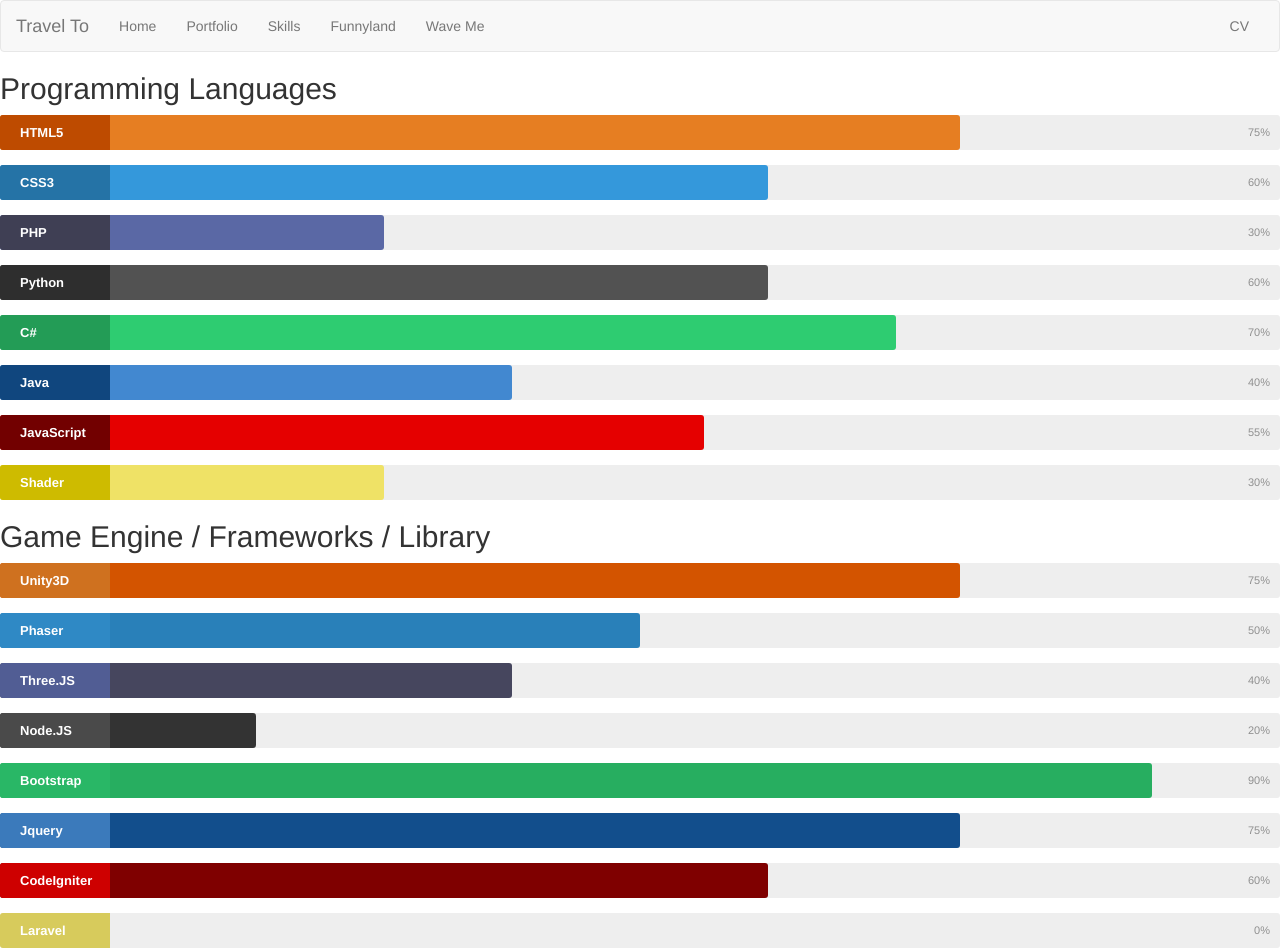
After one commit to l0venothing/threepagealone, a CodeIgniter app: page /database/Skills in a window 1280 px wide. The commit adds this page. Run offline with CodeIgniter, Linux system fonts and the light colour scheme; some libraries are stand-ins or nearby versions.

Commit message:
skills view/controller/css

```diff
--- /dev/null
+++ b/application/controllers/Skills.php
@@ -0,0 +1,14 @@
+<?php
+defined('BASEPATH') OR exit('No direct script access allowed');
+
+class Skills extends MY_Controller {
+    public function __construct()
+    {
+		 parent::__construct();
+
+	}
+	public function index()
+	{
+		$this->render('Skills_vw');
+	}
+}
--- /dev/null
+++ b/application/views/Skills_vw.php
@@ -0,0 +1,100 @@
+<h2>Programming Languages </h2>
+
+<div class="skillbar clearfix " data-percent="75%">
+	<div class="skillbar-title" style="background: #d35400;"><span>HTML5</span></div>
+	<div class="skillbar-bar" style="background: #e67e22;"></div>
+	<div class="skill-bar-percent">75%</div>
+</div>
+
+<div class="skillbar clearfix " data-percent="60%">
+	<div class="skillbar-title" style="background: #2980b9;"><span>CSS3</span></div>
+	<div class="skillbar-bar" style="background: #3498db;"></div>
+	<div class="skill-bar-percent">60%</div>
+</div>
+
+<div class="skillbar clearfix " data-percent="30%">
+	<div class="skillbar-title" style="background: #46465e;"><span>PHP</span></div>
+	<div class="skillbar-bar" style="background: #5a68a5;"></div>
+	<div class="skill-bar-percent">30%</div>
+</div>
+
+<div class="skillbar clearfix " data-percent="60%">
+	<div class="skillbar-title" style="background: #333333;"><span>Python</span></div>
+	<div class="skillbar-bar" style="background: #525252;"></div>
+	<div class="skill-bar-percent">60%</div>
+</div>
+
+<div class="skillbar clearfix " data-percent="70%">
+	<div class="skillbar-title" style="background: #27ae60;"><span>C#</span></div>
+	<div class="skillbar-bar" style="background: #2ecc71;"></div>
+	<div class="skill-bar-percent">70%</div>
+</div> <!-- End Skill Bar -->
+
+<div class="skillbar clearfix " data-percent="40%">
+	<div class="skillbar-title" style="background: #124e8c;"><span>Java</span></div>
+	<div class="skillbar-bar" style="background: #4288d0;"></div>
+	<div class="skill-bar-percent">40%</div>
+</div>
+
+<div class="skillbar clearfix " data-percent="55%">
+	<div class="skillbar-title" style="background: #7F0000;"><span>JavaScript</span></div>
+	<div class="skillbar-bar" style="background: #E50000;"></div>
+	<div class="skill-bar-percent">55%</div>
+
+</div>
+
+<div class="skillbar clearfix " data-percent="30%">
+	<div class="skillbar-title" style="background: #E5D000;"><span>Shader</span></div>
+	<div class="skillbar-bar" style="background: #EFE266;"></div>
+	<div class="skill-bar-percent">30%</div>
+</div> <!-- End Skill Bar -->
+
+<h2>Game Engine / Frameworks / Library</h2>
+
+<div class="skillbar clearfix " data-percent="75%">
+	<div class="skillbar-title" style="background: #e67e22;"><span>Unity3D</span></div>
+	<div class="skillbar-bar" style="background: #d35400;"></div>
+	<div class="skill-bar-percent">75%</div>
+</div>
+
+<div class="skillbar clearfix " data-percent="50%">
+	<div class="skillbar-title" style="background: #3498db;"><span>Phaser</span></div>
+	<div class="skillbar-bar" style="background: #2980b9;"></div>
+	<div class="skill-bar-percent">50%</div>
+</div>
+
+<div class="skillbar clearfix " data-percent="40%">
+	<div class="skillbar-title" style="background: #5a68a5;"><span>Three.JS</span></div>
+	<div class="skillbar-bar" style="background: #46465e;"></div>
+	<div class="skill-bar-percent">40%</div>
+</div>
+
+<div class="skillbar clearfix " data-percent="20%">
+	<div class="skillbar-title" style="background: #525252;"><span>Node.JS</span></div>
+	<div class="skillbar-bar" style="background: #333333;"></div>
+	<div class="skill-bar-percent">20%</div>
+</div>
+
+<div class="skillbar clearfix " data-percent="90%">
+	<div class="skillbar-title" style="background: #2ecc71;"><span>Bootstrap</span></div>
+	<div class="skillbar-bar" style="background:  #27ae60;"></div>
+	<div class="skill-bar-percent">90%</div>
+</div>
+
+<div class="skillbar clearfix " data-percent="75%">
+	<div class="skillbar-title" style="background: #4288d0;"><span>Jquery</span></div>
+	<div class="skillbar-bar" style="background: #124e8c;"></div>
+	<div class="skill-bar-percent">75%</div>
+</div>
+
+<div class="skillbar clearfix " data-percent="60%">
+	<div class="skillbar-title" style="background: #E50000;"><span>CodeIgniter</span></div>
+	<div class="skillbar-bar" style="background: #7F0000;"></div>
+	<div class="skill-bar-percent">60%</div>
+</div>
+
+<div class="skillbar clearfix " data-percent="0%">
+	<div class="skillbar-title" style="background: #EFE266;"><span>Laravel</span></div>
+	<div class="skillbar-bar" style="background: #E5D000;"></div>
+	<div class="skill-bar-percent">0%</div>
+</div>
--- a/application/views/template/base/base.php
+++ b/application/views/template/base/base.php
@@ -10,8 +10,10 @@
     <link rel="stylesheet" href="<?= base_url('node_modules/bootstrap/dist/css/bootstrap.min.css');?>">
     <link rel="stylesheet" href="<?= base_url('node_modules/font-awesome/css/font-awesome.min.css');?>">
     <link rel="stylesheet" href="<?= base_url('assets/css/style.css'); ?>">
+     <link rel="stylesheet" href="<?= base_url('assets/css/skills.css'); ?>">
     <script  src="<?php echo base_url('node_modules/jquery/dist/jquery.min.js');?>" ></script>
 <script src="<?php echo base_url('node_modules/bootstrap/dist/js/bootstrap.min.js');?>" ></script>
+<script src="<?php echo base_url('assets/js/main.js');?>"></script>
 </head>
 <body>
      <?php  $this->load->view('template/base/nav');  ?>
--- a/application/views/template/base/nav.php
+++ b/application/views/template/base/nav.php
@@ -16,7 +16,7 @@
                     <ul class="nav navbar-nav">
                         <li><a href="<?= base_url('Welcome');?>">Home</a></li>
                         <li><a href="<?= base_url('Portfolio');?>">Portfolio</a></li>
-                        <li><a href="">Skills</a></li>
+                        <li><a href="<?= base_url('Skills');?>">Skills</a></li>
                         <li><a href="">Funnyland</a></li>
                         <li><a href="">Wave Me</a></li>
                     </ul>
--- /dev/null
+++ b/assets/css/skills.css
@@ -0,0 +1,77 @@
+p{
+  color:#525252;
+  font-size:12px;
+}
+
+.skillbar {
+	position:relative;
+	display:block;
+	margin-bottom:15px;
+	width:100%;
+	background:#eee;
+	height:35px;
+	border-radius:3px;
+	-moz-border-radius:3px;
+	-webkit-border-radius:3px;
+	-webkit-transition:0.4s linear;
+	-moz-transition:0.4s linear;
+	-ms-transition:0.4s linear;
+	-o-transition:0.4s linear;
+	transition:0.4s linear;
+	-webkit-transition-property:width, background-color;
+	-moz-transition-property:width, background-color;
+	-ms-transition-property:width, background-color;
+	-o-transition-property:width, background-color;
+	transition-property:width, background-color;
+}
+
+.skillbar-title {
+	position:absolute;
+	top:0;
+	left:0;
+width:110px;
+	font-weight:bold;
+	font-size:13px;
+	color:#ffffff;
+	background:#6adcfa;
+	-webkit-border-top-left-radius:3px;
+	-webkit-border-bottom-left-radius:4px;
+	-moz-border-radius-topleft:3px;
+	-moz-border-radius-bottomleft:3px;
+	border-top-left-radius:3px;
+	border-bottom-left-radius:3px;
+}
+
+.skillbar-title span {
+	display:block;
+	background:rgba(0, 0, 0, 0.1);
+	padding:0 20px;
+	height:35px;
+	line-height:35px;
+	-webkit-border-top-left-radius:3px;
+	-webkit-border-bottom-left-radius:3px;
+	-moz-border-radius-topleft:3px;
+	-moz-border-radius-bottomleft:3px;
+	border-top-left-radius:3px;
+	border-bottom-left-radius:3px;
+}
+
+.skillbar-bar {
+	height:35px;
+	width:0px;
+	background:#6adcfa;
+	border-radius:3px;
+	-moz-border-radius:3px;
+	-webkit-border-radius:3px;
+}
+
+.skill-bar-percent {
+	position:absolute;
+	right:10px;
+	top:0;
+	font-size:11px;
+	height:35px;
+	line-height:35px;
+	color:#ffffff;
+	color:rgba(0, 0, 0, 0.4);
+}
--- /dev/null
+++ b/assets/js/main.js
@@ -0,0 +1,7 @@
+jQuery(document).ready(function(){
+	jQuery('.skillbar').each(function(){
+		jQuery(this).find('.skillbar-bar').animate({
+			width:jQuery(this).attr('data-percent')
+		},6000);
+	});
+});
```
